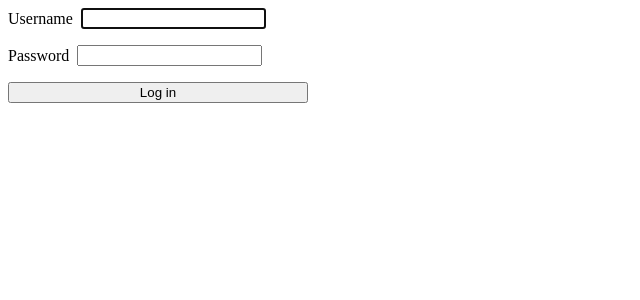
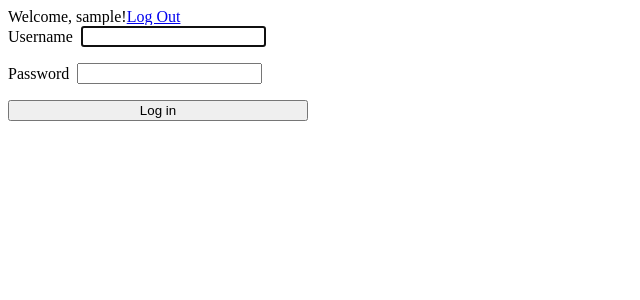
Before and after one commit to thedude3253/adhd-brain, a PHP site: template adhdappserver/src/template/loginform.html in a window 1280 px wide. Shown: the top 300 px of the page, without its empty margins (0-640 px from the left). Run offline with PHP 8.4, Linux system fonts and the light colour scheme; the template is opened without the code that fills it, so the values that code supplies are empty; the visitor is signed in with stand-in values (Sample User, id 1).

Commit message:
WIP: Website Structure

```diff
--- a/adhdappserver/src/public/index.php
+++ b/adhdappserver/src/public/index.php
@@ -1,11 +1,14 @@
 <?php
+
     $uri = parse_url($_SERVER['REQUEST_URI'], PHP_URL_PATH);
 
     switch($uri) {
         case '/dashboard': //Should act identically to the root page
         case '/':
             http_response_code(200);
+            echo "<!DOCTYPE html>";
             session_start();
+            include('../template/header.php');
             if(!isset($_SESSION['loggedin']) || $_SESSION['loggedin'] !== true) {
                 //User is not logged in, show website information
                 include('../template/about.html');
--- /dev/null
+++ b/adhdappserver/src/template/header.php
@@ -0,0 +1,14 @@
+<div>
+    <div style="display:list-item">
+        <?php
+            if($_SESSION['loggedin'] === true) {
+                echo 'Welcome, ' . $_SESSION['username'] . '!';
+                echo '<a href="/logout">Log Out</a>';
+            }
+            else {
+                echo '<a href="/login">Log In</a>';
+                echo '<a href="/signup">Sign Up</a>';
+            }
+        ?>
+    </div>
+</div>
```
